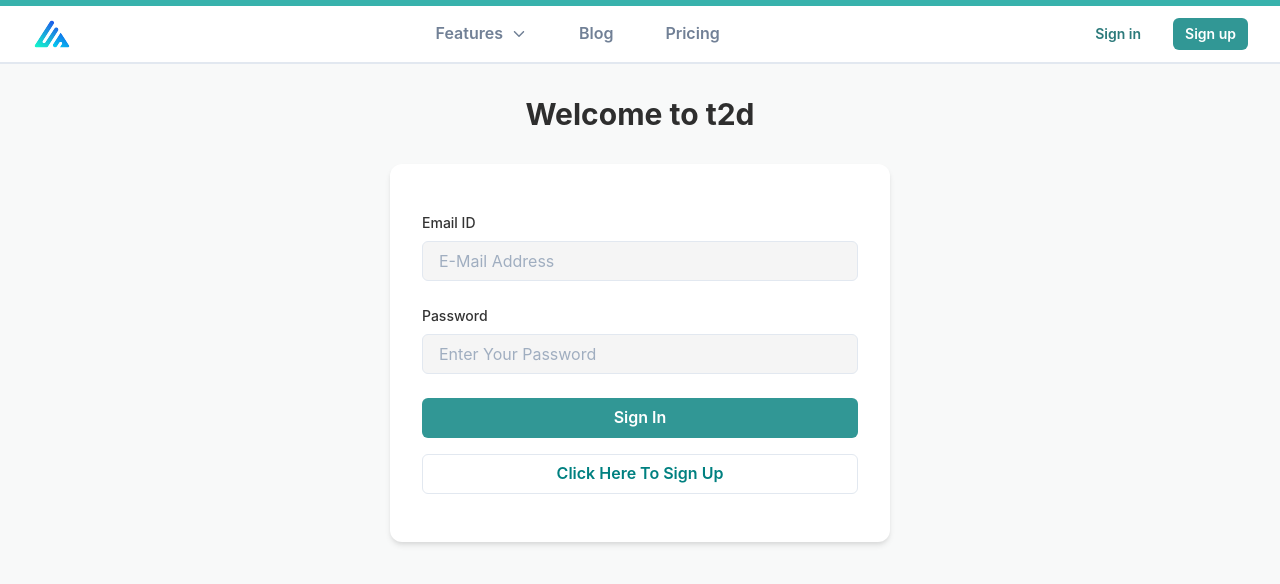
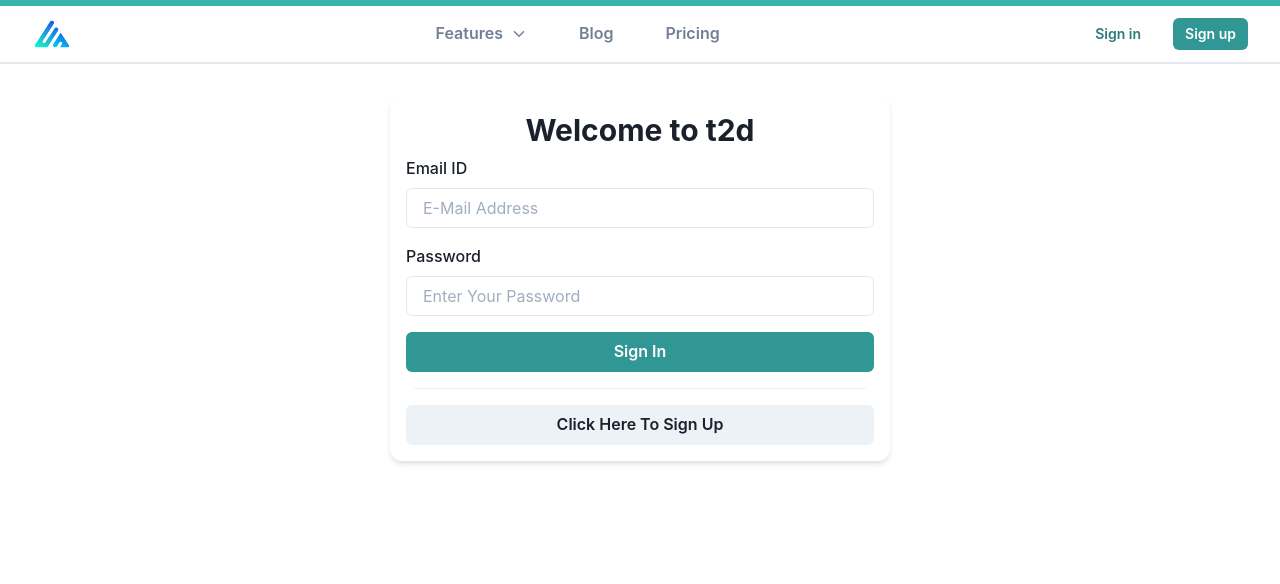
Before and after one commit to leewardslope/t2d-ui, a React (Create React App) app in the folder client/: page /auth in a window 1280 px wide. Shown: the top 584 px of the page. Built offline with nearby package versions, Linux system fonts and the light colour scheme.

Commit message:
Revert "basic theme chages"

```diff
--- a/client/src/App.js
+++ b/client/src/App.js
@@ -6,7 +6,6 @@ import {
   Redirect,
   Switch,
 } from 'react-router-dom';
-import { THEME } from './theme';
 
 // import { ColorModeSwitcher } from './ColorModeSwitcher';
 // import Navbar from './shared/components/Navbar';
@@ -87,7 +86,7 @@ function App() {
   // value={{ isLoggedIn, login, logout }}>
 
   return (
-    <ChakraProvider theme={THEME}>
+    <ChakraProvider theme={theme}>
       <AuthContext.Provider
         value={{
           isLoggedIn: !!token,
--- a/client/src/shared/components/Main/SideDrawer.js
+++ b/client/src/shared/components/Main/SideDrawer.js
@@ -186,7 +186,7 @@ export default function Swibc(props) {
           </InputGroup> */}
           <Link to="/app/new">
             <Box>
-              <Button color="teal" variant="ghost" m={2}>Create New App</Button>
+              <Button m={2}>Create New App</Button>
             </Box>
           </Link>
 
--- a/client/src/shared/components/UIElements/FormElements/FormikAuth.js
+++ b/client/src/shared/components/UIElements/FormElements/FormikAuth.js
@@ -111,25 +111,24 @@ const FormikAuth = () => {
     >
       {props => (
         <Form>
-          <Heading my="8" align="center" size="lg">
-            Welcome to t2d
-          </Heading>
           <Flex>
             <Spacer />
             <VStack
-              px="8"
-              py="12"
+              p="4"
+              m="8"
               boxShadow="md"
-              backgroundColor="white"
               // borderColor="gray.200"
               // borderWidth="2px"
               borderRadius="xl"
               // w="50%"
               w="500px"
-              spacing="4"
               // maxW={{ base: '90vw', sm: '80vw', lg: '50vw', xl: '40vw' }}
               alignItems="stretch"
             >
+              <Heading align="center" size="lg">
+                Welcome to t2d
+              </Heading>
+
               {!isLoginMode && (
                 <FormikInput
                   validation={validateName}
@@ -162,8 +161,10 @@ const FormikAuth = () => {
               >
                 {isLoginMode ? 'Sign In' : 'Sign Up'}
               </Button>
-
-              <Button color="teal" variant="outline" onClick={switchModeHandler}>
+              <Box p="2">
+                <Divider />
+              </Box>
+              <Button onClick={switchModeHandler}>
                 Click Here To {isLoginMode ? 'Sign Up' : 'Sign In'}
               </Button>
             </VStack>
--- a/client/src/shared/components/UIElements/FormElements/components/FormikInput.js
+++ b/client/src/shared/components/UIElements/FormElements/components/FormikInput.js
@@ -16,16 +16,15 @@ const FormikInput = props => {
     <Field name={uniqueField} validate={validation}>
       {({ field }) => (
         <FormControl>
-          <FormLabel fontSize="sm" color="blackAlpha.800" htmlFor={uniqueField}>{label}</FormLabel>
+          <FormLabel htmlFor={uniqueField}>{label}</FormLabel>
           <Input
             {...field}
             id={uniqueField}
             type={type}
             placeholder={placeholder}
-            backgroundColor="blackAlpha.50"
           />
           <Stack>
-            <Box color="red.500" fontSize="xs">
+            <Box color="red" size="xs">
               <ErrorMessage name={uniqueField} />
             </Box>
             <FormHelperText>{formHelper}</FormHelperText>
--- a/client/src/shared/components/UIElements/FormElements/components/FormikSelect.js
+++ b/client/src/shared/components/UIElements/FormElements/components/FormikSelect.js
@@ -15,16 +15,16 @@ const FormikSelect = props => {
     <Field name={uniqueField} validate={validation}>
       {({ field }) => (
         <FormControl>
-          <FormLabel fontSize="sm" color="blackAlpha.800" htmlFor={uniqueField}>{label}</FormLabel>
+          <FormLabel htmlFor={uniqueField}>{label}</FormLabel>
 
-          <Select backgroundColor="blackAlpha.50" {...field} id={uniqueField} placeholder={placeholder}>
+          <Select {...field} id={uniqueField} placeholder={placeholder}>
             {options.map(e => (
               <option key={e}>{e}</option>
             ))}
           </Select>
 
           <FormHelperText>{formHelper}</FormHelperText>
-          <Box color="red.500" fontSize="xs">
+          <Box color="red">
             <ErrorMessage name={uniqueField} />
           </Box>
         </FormControl>
--- a/client/src/shared/components/UIElements/FormElements/components/FormikTextArea.js
+++ b/client/src/shared/components/UIElements/FormElements/components/FormikTextArea.js
@@ -15,16 +15,15 @@ const FormikTextArea = props => {
     <Field name={uniqueField} validate={validation}>
       {({ field }) => (
         <FormControl>
-          <FormLabel fontSize="sm" color="blackAlpha.800" htmlFor={uniqueField}>{label}</FormLabel>
+          <FormLabel htmlFor={uniqueField}>{label}</FormLabel>
           <Textarea
             {...field}
             id={uniqueField}
             type={type}
             placeholder={placeholder}
-            backgroundColor="blackAlpha.50"
           />
           <FormHelperText>{formHelper}</FormHelperText>
-          <Box color="red.500" fontSize="xs">
+          <Box color="red">
             <ErrorMessage name={uniqueField} />
           </Box>
         </FormControl>
--- a/client/src/theme.js
+++ /dev/null
@@ -1,16 +0,0 @@
-import { extendTheme } from "@chakra-ui/react";
-
-export const THEME = extendTheme({
-    styles: {
-        global: {
-            "body": {
-                'color': '#2e2e2e',
-                'background': '#F8F9F9'
-            },
-            '#root': {
-                'min-height': "100vh",
-                height: '100%'
-            },
-        },
-    },
-})
```
